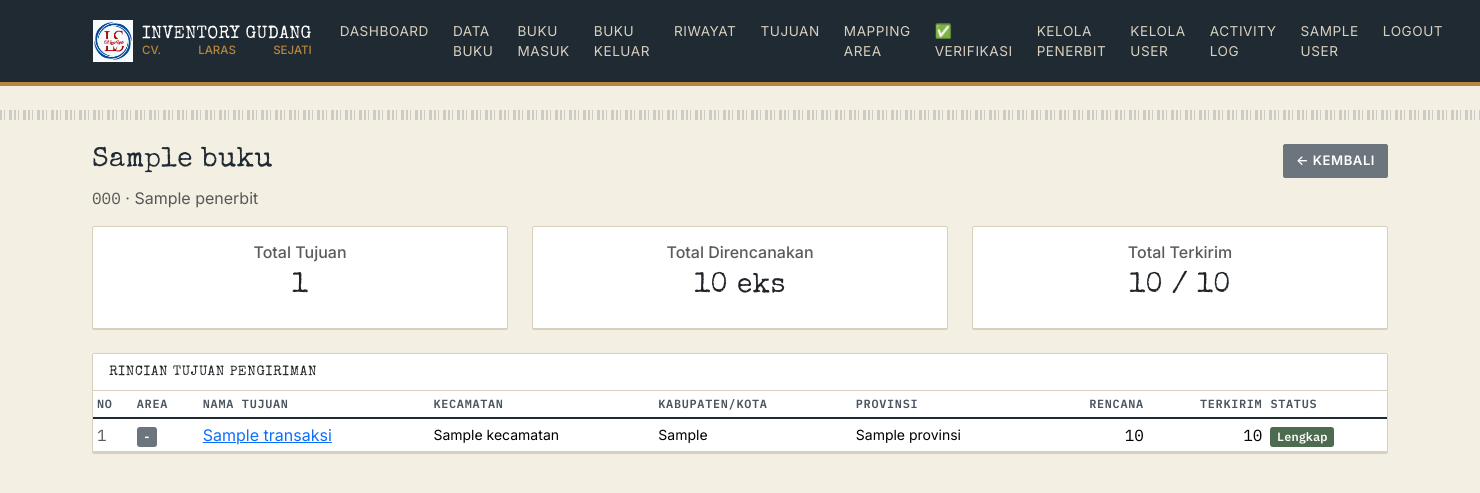
After one commit to echsanaji-cell/inventory-gudang, a Flask app: page /buku/1/detail-distribusi in a window 1480 px wide. The commit adds this page. Shown: the top 493 px of the page. Run offline with Flask 3, Linux system fonts and the light colour scheme; the visitor is signed in with stand-in values (Sample User, id 1); a database or web service that is not in the repository returns one stand-in record (values such as "Sample title"); some libraries are stand-ins or nearby versions.

Commit message:
Tambahkan kolom Provinsi di semua halaman yang berhubungan dengan Tujuan Pengiriman

```diff
--- a/app.py
+++ b/app.py
@@ -4002,5 +4002,48 @@ def tujuan_rekonsiliasi_judul():
         hasil = [h for h in hasil if h['status'] == filter_status]
 
     return render_template('tujuan/rekonsiliasi_judul.html', daftar=hasil, filter_status=filter_status)
+# ------------------ DETAIL DISTRIBUSI PER JUDUL BUKU ------------------
+@app.route('/buku/<int:buku_id>/detail-distribusi')
+@login_required
+@viewer_blocked
+def buku_detail_distribusi(buku_id):
+    conn = get_db_connection()
+    cur = conn.cursor()
+
+    cur.execute("SELECT * FROM buku WHERE id = %s", (buku_id,))
+    buku = cur.fetchone()
+
+    if not buku:
+        cur.close()
+        conn.close()
+        flash('Buku tidak ditemukan.', 'danger')
+        return redirect(url_for('buku_mapping_area'))
+
+    cur.execute(
+        """SELECT t.id as tujuan_id, t.nama, t.kecamatan, t.kabupaten_kota, t.provinsi, t.area,
+                  dr.jumlah_rencana,
+                  COALESCE((
+                      SELECT SUM(tr.jumlah) FROM transaksi tr
+                      WHERE tr.tujuan_id = t.id AND tr.buku_id = dr.buku_id AND tr.tipe = 'keluar'
+                  ), 0) as jumlah_terkirim
+           FROM distribusi_rencana dr
+           JOIN tujuan t ON dr.tujuan_id = t.id
+           WHERE dr.buku_id = %s
+           ORDER BY t.area ASC NULLS LAST, t.nama ASC""",
+        (buku_id,)
+    )
+    daftar_tujuan = cur.fetchall()
+    cur.close()
+    conn.close()
+
+    total_rencana = sum(t['jumlah_rencana'] for t in daftar_tujuan)
+    total_terkirim = sum(t['jumlah_terkirim'] for t in daftar_tujuan)
+
+    return render_template(
+        'buku/detail_distribusi.html',
+        buku=buku, daftar_tujuan=daftar_tujuan,
+        total_rencana=total_rencana, total_terkirim=total_terkirim
+    )
+
 if __name__ == '__main__':
     app.run(debug=True)
--- /dev/null
+++ b/templates/buku/detail_distribusi.html
@@ -0,0 +1,76 @@
+{% extends "base.html" %}
+{% block title %}Distribusi - {{ buku.judul }}{% endblock %}
+{% block content %}
+<div class="d-flex justify-content-between align-items-start mb-3">
+    <div>
+        <h3>{{ buku.judul }}</h3>
+        <p class="text-muted mb-0"><span class="mono">{{ buku.isbn }}</span> · {{ buku.penerbit or '-' }}</p>
+    </div>
+    <a href="{{ url_for('buku_mapping_area') }}" class="btn btn-secondary">← Kembali</a>
+</div>
+
+<div class="row mb-4 text-center">
+    <div class="col-md-4">
+        <div class="card"><div class="card-body">
+            <h6 class="text-muted">Total Tujuan</h6>
+            <h3>{{ daftar_tujuan|length }}</h3>
+        </div></div>
+    </div>
+    <div class="col-md-4">
+        <div class="card"><div class="card-body">
+            <h6 class="text-muted">Total Direncanakan</h6>
+            <h3>{{ total_rencana }} eks</h3>
+        </div></div>
+    </div>
+    <div class="col-md-4">
+        <div class="card"><div class="card-body">
+            <h6 class="text-muted">Total Terkirim</h6>
+            <h3>{{ total_terkirim }} / {{ total_rencana }}</h3>
+        </div></div>
+    </div>
+</div>
+
+<div class="card">
+    <div class="card-header">Rincian Tujuan Pengiriman</div>
+    <div class="table-responsive">
+        <table class="table table-hover table-sm mb-0">
+            <thead>
+                <tr>
+                    <th>No</th><th>Area</th><th>Nama Tujuan</th><th>Kecamatan</th><th>Kabupaten/Kota</th><th>Provinsi</th>
+                    <th class="text-end">Rencana</th><th class="text-end">Terkirim</th><th>Status</th>
+                </tr>
+            </thead>
+            <tbody>
+                {% for t in daftar_tujuan %}
+                <tr>
+                    <td class="text-muted mono">{{ loop.index }}</td>
+                    <td>
+                        {% if t.area == 'RED' %}<span class="badge bg-danger">RED</span>
+                        {% elif t.area == 'YELLOW' %}<span class="badge bg-warning text-dark">YELLOW</span>
+                        {% elif t.area == 'GREEN' %}<span class="badge bg-success">GREEN</span>
+                        {% else %}<span class="badge bg-secondary">-</span>{% endif %}
+                    </td>
+                    <td><a href="{{ url_for('tujuan_detail', tujuan_id=t.tujuan_id) }}">{{ t.nama }}</a></td>
+                    <td class="small">{{ t.kecamatan or '-' }}</td>
+                    <td class="small">{{ t.kabupaten_kota or '-' }}</td>
+                    <td class="small">{{ t.provinsi or '-' }}</td>
+                    <td class="text-end mono">{{ t.jumlah_rencana }}</td>
+                    <td class="text-end mono">{{ t.jumlah_terkirim }}</td>
+                    <td>
+                        {% if t.jumlah_terkirim >= t.jumlah_rencana %}
+                            <span class="badge bg-success">Lengkap</span>
+                        {% elif t.jumlah_terkirim > 0 %}
+                            <span class="badge bg-warning text-dark">Sebagian</span>
+                        {% else %}
+                            <span class="badge bg-secondary">Belum</span>
+                        {% endif %}
+                    </td>
+                </tr>
+                {% else %}
+                <tr><td colspan="9" class="text-center text-muted">Belum ada rencana distribusi untuk buku ini.</td></tr>
+                {% endfor %}
+            </tbody>
+        </table>
+    </div>
+</div>
+{% endblock %}
--- a/templates/buku/mapping_area.html
+++ b/templates/buku/mapping_area.html
@@ -80,7 +80,7 @@
         {% for d in daftar_mapping %}
         <tr>
             <td class="text-muted mono">{{ loop.index + (page - 1) * 50 }}</td>
-            <td>{{ d.judul }}<br><small class="text-muted mono">{{ d.isbn }}</small></td>
+            <td><a href="{{ url_for('buku_detail_distribusi', buku_id=d.id) }}">{{ d.judul }}</a><br><small class="text-muted mono">{{ d.isbn }}</small></td>
             <td class="small">{{ d.penerbit or '-' }}</td>
             <td class="text-end mono">{{ d.red_eks if d.red_eks > 0 else '-' }}</td>
             <td class="text-end mono">{{ d.yellow_eks if d.yellow_eks > 0 else '-' }}</td>
--- a/templates/tujuan/belum_ada_rencana.html
+++ b/templates/tujuan/belum_ada_rencana.html
@@ -10,7 +10,7 @@
 <div class="table-responsive">
 <table class="table table-hover table-sm align-middle">
     <thead>
-        <tr><th>No</th><th>Nama Tujuan</th><th>Kecamatan</th><th>Kabupaten/Kota</th><th>Area</th></tr>
+        <tr><th>No</th><th>Nama Tujuan</th><th>Kecamatan</th><th>Kabupaten/Kota</th><th>Provinsi</th><th>Area</th></tr>
     </thead>
     <tbody>
         {% for t in daftar %}
@@ -19,10 +19,11 @@
             <td><a href="{{ url_for('tujuan_detail', tujuan_id=t.id) }}">{{ t.nama }}</a></td>
             <td class="small">{{ t.kecamatan or '-' }}</td>
             <td class="small">{{ t.kabupaten_kota or '-' }}</td>
+            <td class="small">{{ t.provinsi or '-' }}</td>
             <td class="small">{{ t.area or '-' }}</td>
         </tr>
         {% else %}
-        <tr><td colspan="5" class="text-center text-muted">Semua tujuan sudah punya rencana distribusi.</td></tr>
+        <tr><td colspan="6" class="text-center text-muted">Semua tujuan sudah punya rencana distribusi.</td></tr>
         {% endfor %}
     </tbody>
 </table>
```
Also changed, not shown: templates/tujuan/list.html (+7 -3 lines).
